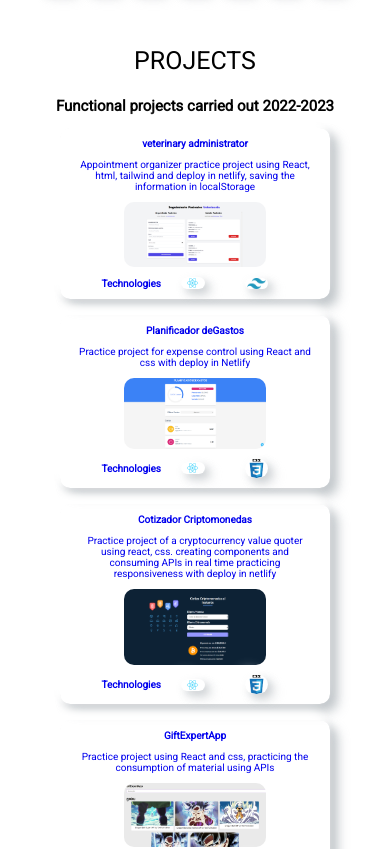
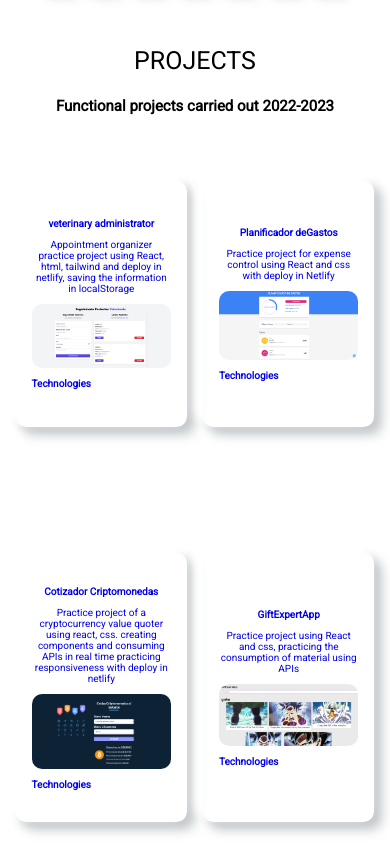
Before and after one commit to yairmc/webPortfolio2.0, a React (Vite) app: page / in a window 390 px wide. Shown: the part 1660-2509 px from the top of the page. Built offline with nearby package versions, Linux system fonts and the light colour scheme; the HTML template or start-up script is replaced by a standard one.

Commit message:
projects was updated an fixed responsive

```diff
--- a/src/styles/projects.module.css
+++ b/src/styles/projects.module.css
@@ -52,16 +52,12 @@
 
 .card {
     display: flex;
-    justify-content: space-around;
+    justify-content: center;
     align-items: center;
     height: auto;
     padding: 0 1rem;
 }
 
-.card h3,
-.cardDescription {
-    padding: .5rem;
-}
 
 .cardImage {
     width: 60%;
@@ -106,22 +102,50 @@
         font-size: 35px;
     }
 
+    .cardLink {
+        height: 90%;
+        align-items: center;
+    }
+
     .card {
         flex-direction: column;
         text-align: center;
+        justify-content: space-between;
+    }
+
+
+    .projects {
+        height: 90%;
+        display: flex;
+        justify-content: center;
+        align-items: center;
+    }
+
+    .projectsContainer {
+        gap: 1rem;
+        height: 100%;
+        align-items: center;
+        justify-content: center;
     }
 
     .cardIconsInformation {
         display: flex;
+        justify-content: center;
         align-items: center;
     }
 
     .cardIcons {
-        width: 20%;
+        width: 15%;
+        height: auto;
     }
 
     .cardImage {
-        width: 90%;
+        min-width: 60%;
+        height: auto;
+    }
+
+    .cardDescription {
+        font-size: 15px;
     }
 }
 
@@ -137,17 +161,17 @@
     }
 
     .projectsContainer {
-        display: flex;
-        flex-direction: column;
+        display: grid;
+        grid-template-columns: repeat(2, 1fr);
         gap: 1rem;
         align-items: center;
     }
 
     .cardLink {
-        max-width: 80%;
+        width: 100%;
+        height: 70%;
+
     }
-
-
 
     .card h3,
     .cardDescription {
@@ -166,7 +190,7 @@
     }
 
     .cardImage {
-        width: 60%;
+        width: 100%;
     }
 
 }
```
